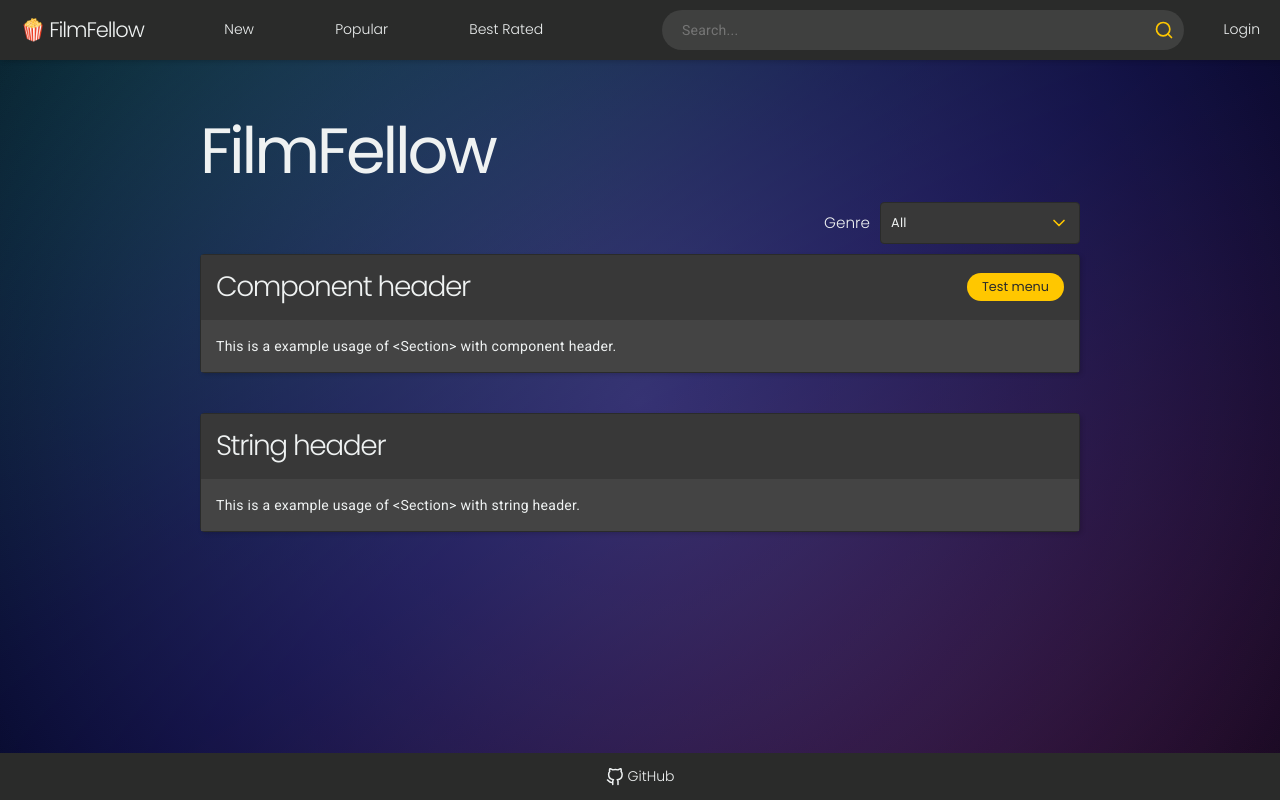
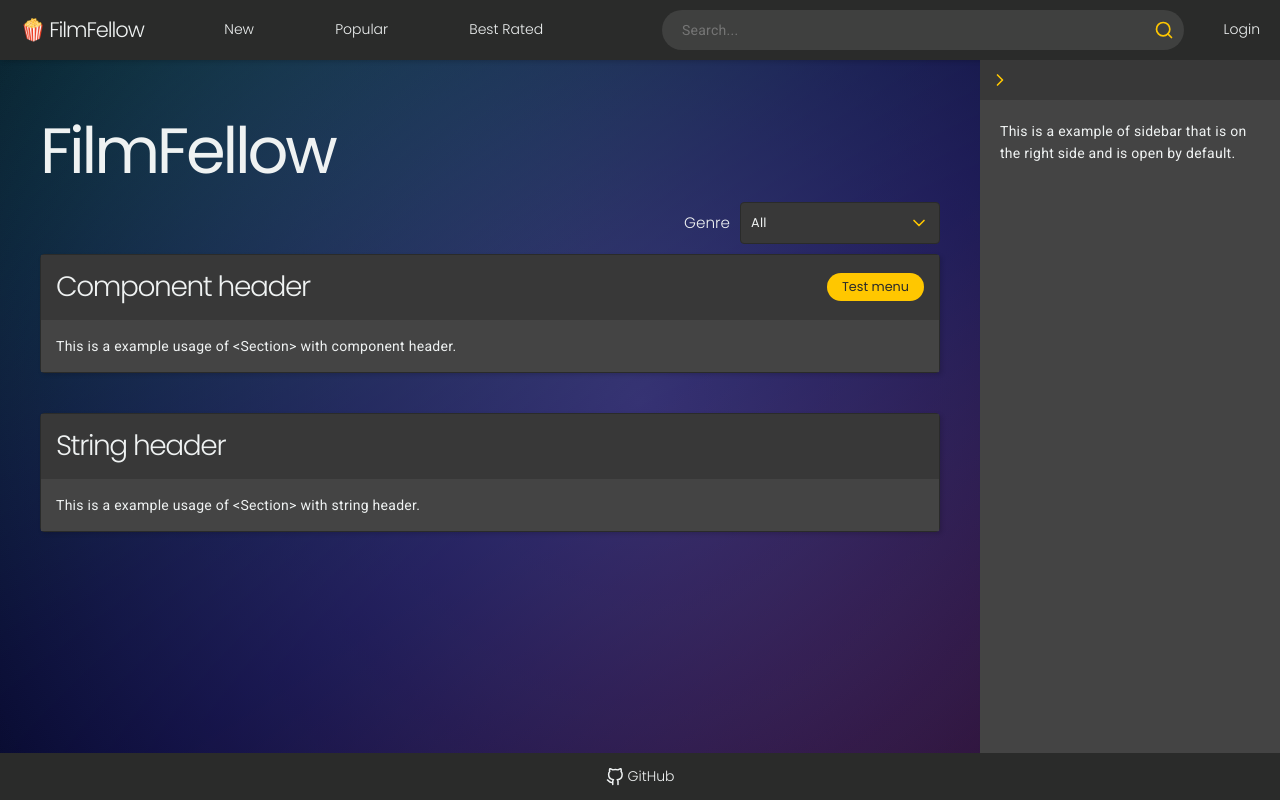
Before and after one commit to Moiman/FilmFellow, a Next.js app in the folder frontend/: page / in a window 1280 px wide. Built offline with nearby package versions, Linux system fonts and the light colour scheme.

Commit message:
Add tests for Sidebar and example Sidebar for front page

```diff
--- a/frontend/app/page.tsx
+++ b/frontend/app/page.tsx
@@ -1,6 +1,7 @@
 "use client";
 import { Dropdown } from "@/components/dropdown";
 import { Section } from "@/components/section";
+import { Sidebar } from "@/components/sidebar";
 import { useState } from "react";
 import { Check } from "react-feather";
 
@@ -36,7 +37,8 @@ export default function Home() {
   const [selectedGenre, setSelectedGenre] = useState(exampleGenres[0]);
 
   return (
-    <main>
+    <main style={{ display: "inline-flex", padding: 0 }}>
+      <div style={{ flex: 1, padding: "40px" }}>
         <h1>FilmFellow</h1>
 
         {/* Example of dropdown element */}
@@ -82,6 +84,13 @@ export default function Home() {
         <Section header="String header">
           <p>This is a example usage of {"<Section>"} with string header.</p>
         </Section>
+      </div>
+
+      <Sidebar iconPosition="left">
+        <p style={{ width: "300px", padding: "20px" }}>
+          This is a example of sidebar that is on the right side and is open by default.
+        </p>
+      </Sidebar>
     </main>
   );
 }
```
Also changed, not shown: 1 other file (tests, documents, lock files or other folders). Lines whose indentation alone changed are shown as unchanged.
